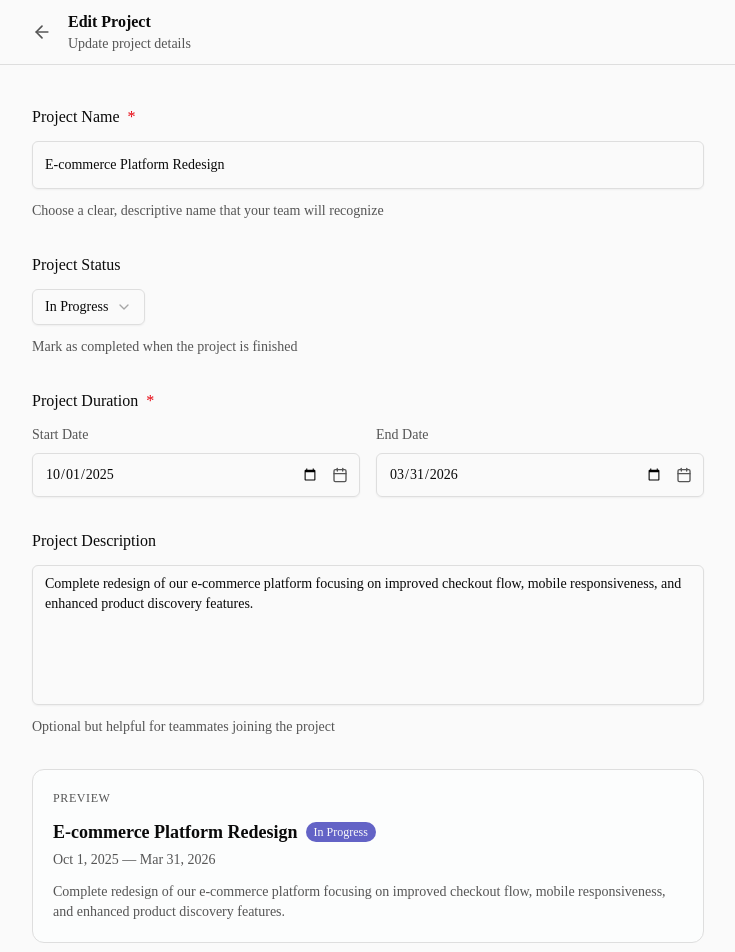
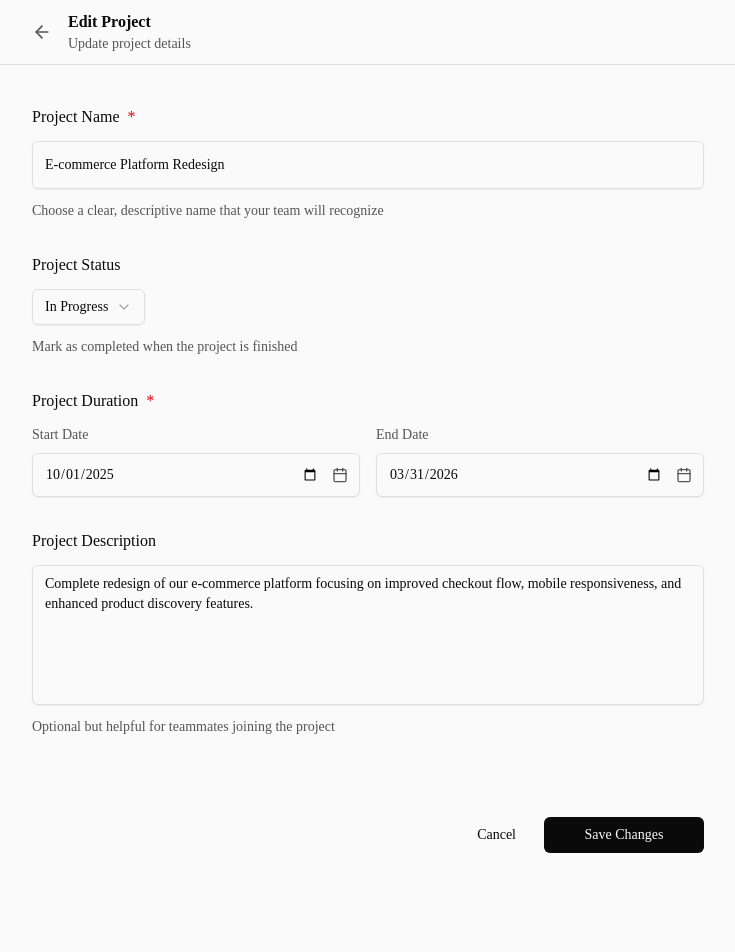
Before and after one commit to sesac-team2/frontend, a React app: page /projects/1/edit in a window 1280 px wide. Shown: the top 952 px of the page, without its empty margins (184-919 px from the left). After the commit the page ends 893 px from the top, so only its background shows below. Built offline with nearby package versions, Linux system fonts and the light colour scheme; the HTML template or start-up script is replaced by a standard one.

Commit message:
Feat: 프로젝트 에딧 페이지 수정

```diff
--- a/src/pages/Projects/Edit/index.tsx
+++ b/src/pages/Projects/Edit/index.tsx
@@ -177,19 +177,10 @@ export default function EditProjectPage() {
                 Optional but helpful for teammates joining the project
               </p>
             </div>
-
-            {/* Preview card */}
-            <ProjectPreviewCard
-              projectName={projectName}
-              status={status}
-              startDate={startDate}
-              endDate={endDate}
-              description={description}
-            />
           </div>
 
           {/* Actions */}
-          <div className="flex justify-end gap-3 mt-12 pt-8 border-t border-border">
+          <div className="flex justify-end gap-3 mt-12 pt-8 border-border">
             <Button variant="ghost" asChild>
               <Link to={`/projects/${projectId}`}>Cancel</Link>
             </Button>
```
